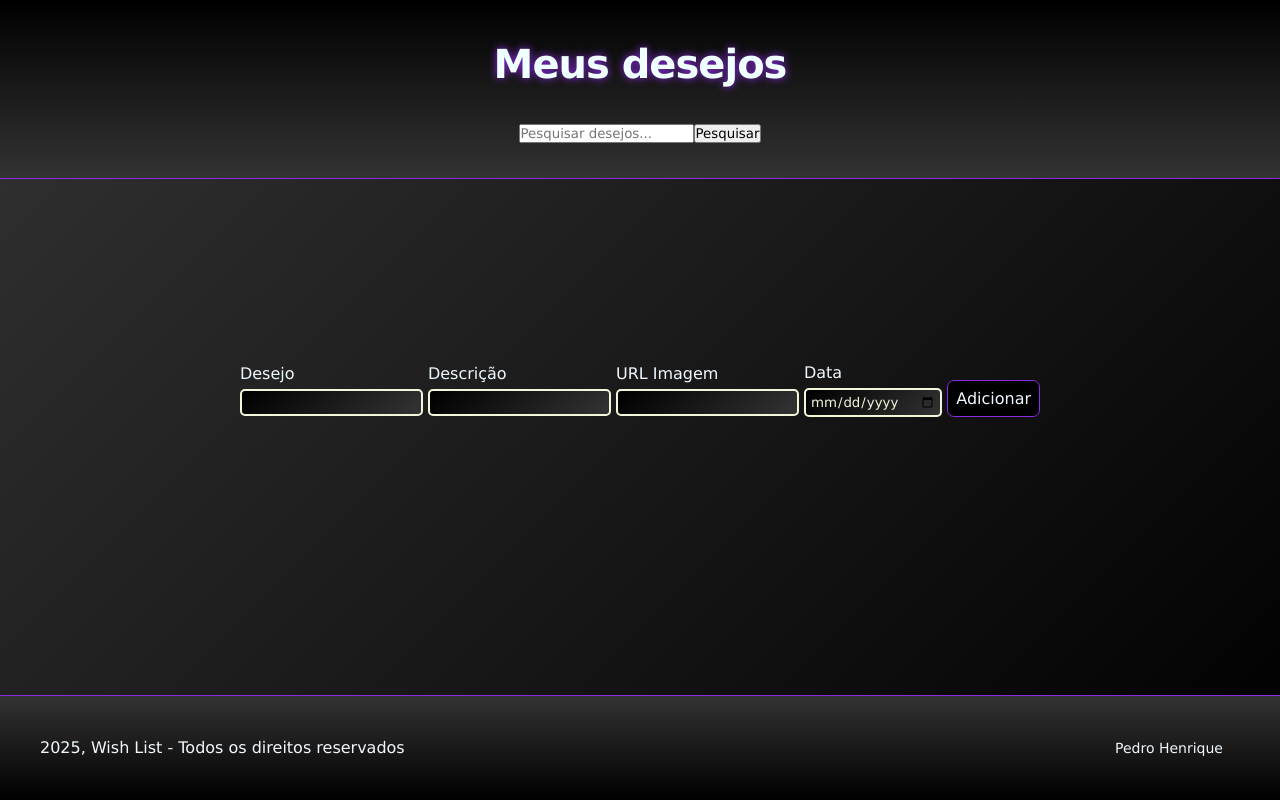
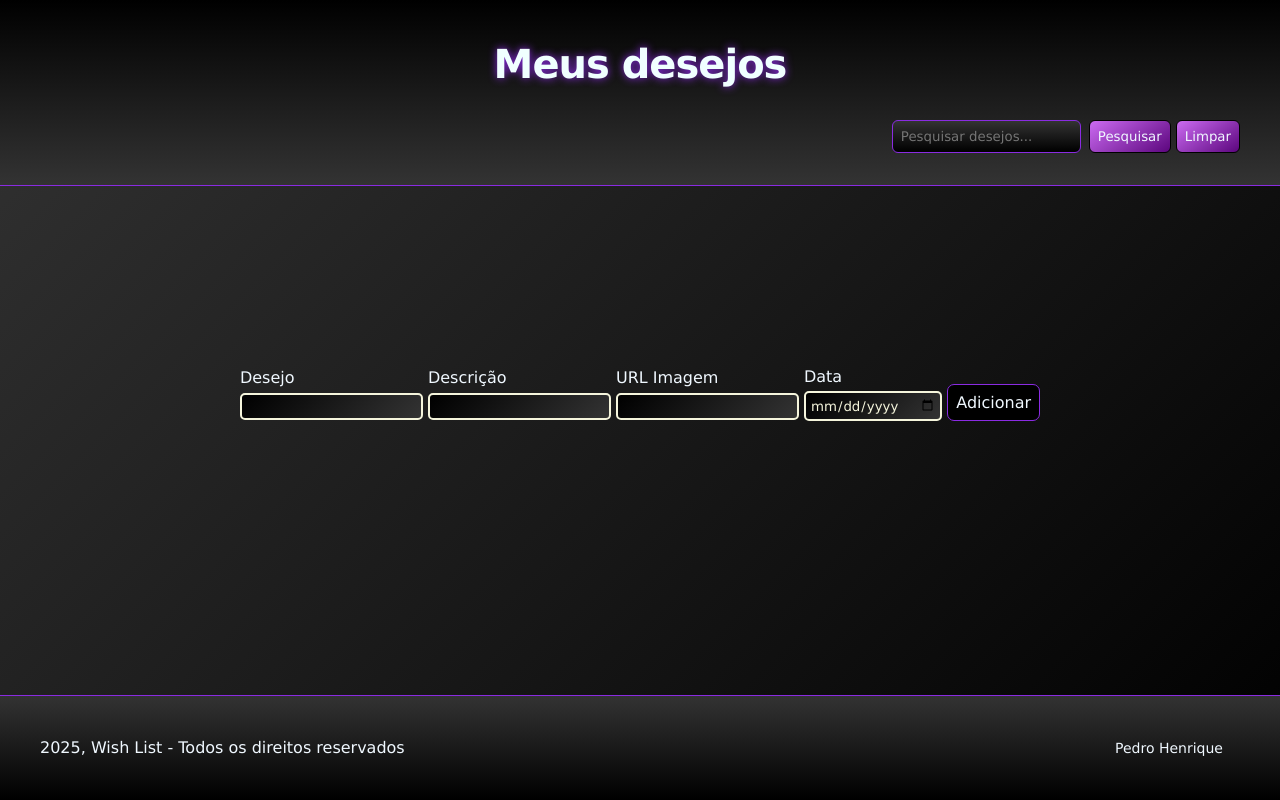
Before and after one commit to preudu-cmd-hash/wish-list, a React (Vite) app: page / in a window 1280 px wide. Built offline with nearby package versions, Linux system fonts and the light colour scheme.

Commit message:
tentativa de barra de pesquisa

```diff
--- a/src/App.jsx
+++ b/src/App.jsx
@@ -1,4 +1,4 @@
-import { useCallback, useEffect, useState } from "react";
+import { useCallback, useEffect, useMemo, useState } from "react";
 import styles from "./App.module.css";
 import { CardGrid } from "./Components/CardGrid/CardGrid";
 import { Footer } from "./Components/Footer/Footer";
@@ -8,6 +8,7 @@ import { AddItemForm } from "./Components/AddItemForm/AddItemForm";
 function App() {
   const [wishs, setWishs] = useState([]);
   const [loading, setLoading] = useState(true);
+  const [search, setSearch] = useState("");
   const [form, setForm] = useState({
     name: "",
     description: "",
@@ -54,17 +55,38 @@ function App() {
     }
   }, [wishs]);
 
+  const filteredWishs = useMemo(() => {
+    if (!search.trim()) {
+      return wishs;
+    }
+    return wishs.filter((wish) => {
+      const searchLower = search.toLowerCase();
+      retun(
+        wishs.name.toLowerCase().includes(searchLower) ||
+          wish.description.toLowerCase().includes(searchLower)
+      );
+    });
+  });
+
+  const onSearch = useCallback((searchValue) => {
+    setSearch(searchValue);
+  });
+
+  const onClear = useCallback(() => {
+    setSearch("");
+  });
+
   return (
     <>
       <div className={styles.app}>
-        <Header />
+        <Header onSearch={onSearch} onClear={onClear} />
         <main className={styles.main}>
           <AddItemForm
             handleSubmit={handleSubmit}
             form={form}
             setForm={setForm}
           />
-          <CardGrid wishs={wishs} handleDelete={handleDelete} />
+          <CardGrid wishs={filteredWishs} handleDelete={handleDelete} />
         </main>
         <Footer />
       </div>
--- a/src/Components/Header/Header.jsx
+++ b/src/Components/Header/Header.jsx
@@ -2,7 +2,7 @@ import { useState } from "react";
 import styles from "./Header.module.css";
 import { useCallback } from "react";
 
-export const Header = ({ onSearch }) => {
+export const Header = ({ onSearch, onClear }) => {
   const [searchValue, setSearchValue] = useState("");
 
   const handleSubmit = useCallback(
@@ -34,6 +34,9 @@ export const Header = ({ onSearch }) => {
             <button type="submit" className={styles.button}>
               Pesquisar
             </button>
+            <button type="button" onClick={onClear} className={styles.clear}>
+              Limpar
+            </button>
           </div>
         </form>
       </div>
--- a/src/Components/Header/Header.module.css
+++ b/src/Components/Header/Header.module.css
@@ -1,12 +1,12 @@
 .header {
   background: linear-gradient(#000 0%, #333 100%);
   backdrop-filter: blur(10px);
-    border-bottom: 1px solid #8A2BE2;
+  border-bottom: 1px solid #8a2be2;
   padding: 2rem 1rem;
   position: sticky;
   top: 0;
   z-index: 10;
-    text-shadow: 0 0 8px #8A2BE2;
+  text-shadow: 0 0 8px #8a2be2;
 }
 
 .container {
@@ -22,3 +22,66 @@
   margin: 0 0 1.5rem 0;
   letter-spacing: -0.025em;
 }
+
+.searchForm {
+  display: flex;
+  justify-content: end;
+  align-items: end;
+  flex-direction: column;
+  position: relative;
+}
+
+.input {
+  padding: 8px;
+  margin-right: 8px;
+  background: linear-gradient(#333 0%, #000 100%);
+  color: beige;
+  border: 1px solid blueviolet;
+  border-radius: 6px;
+  transition: all 0.2s ease;
+}
+
+.input:focus {
+  outline: none;
+  border-color: #8a2be2;
+  box-shadow: 0 0 4px purple;
+  transform: scale(1.05);
+  transform: translateY(1);
+}
+
+.button {
+  padding: 8px;
+  background: linear-gradient(
+    145deg,
+    rgb(203, 107, 241) 0%,
+    rgb(92, 6, 126) 100%
+  );
+  border: 1px solid black;
+  border-radius: 6px;
+  transition: all 0.3s ease;
+  color: aliceblue;
+}
+
+.button:hover {
+  box-shadow: 0 0 4px purple;
+  transform: scale(1.1);
+}
+
+.clear {
+  margin-left: 5px;
+  padding: 8px;
+  background: linear-gradient(
+    145deg,
+    rgb(203, 107, 241) 0%,
+    rgb(92, 6, 126) 100%
+  );
+  border: 1px solid black;
+  border-radius: 6px;
+  transition: all 0.3s ease;
+  color: aliceblue;
+}
+
+.clear:hover {
+  box-shadow: 0 0 4px purple;
+  transform: scale(1.1);
+}
```
Lines whose indentation alone changed are shown as unchanged.
